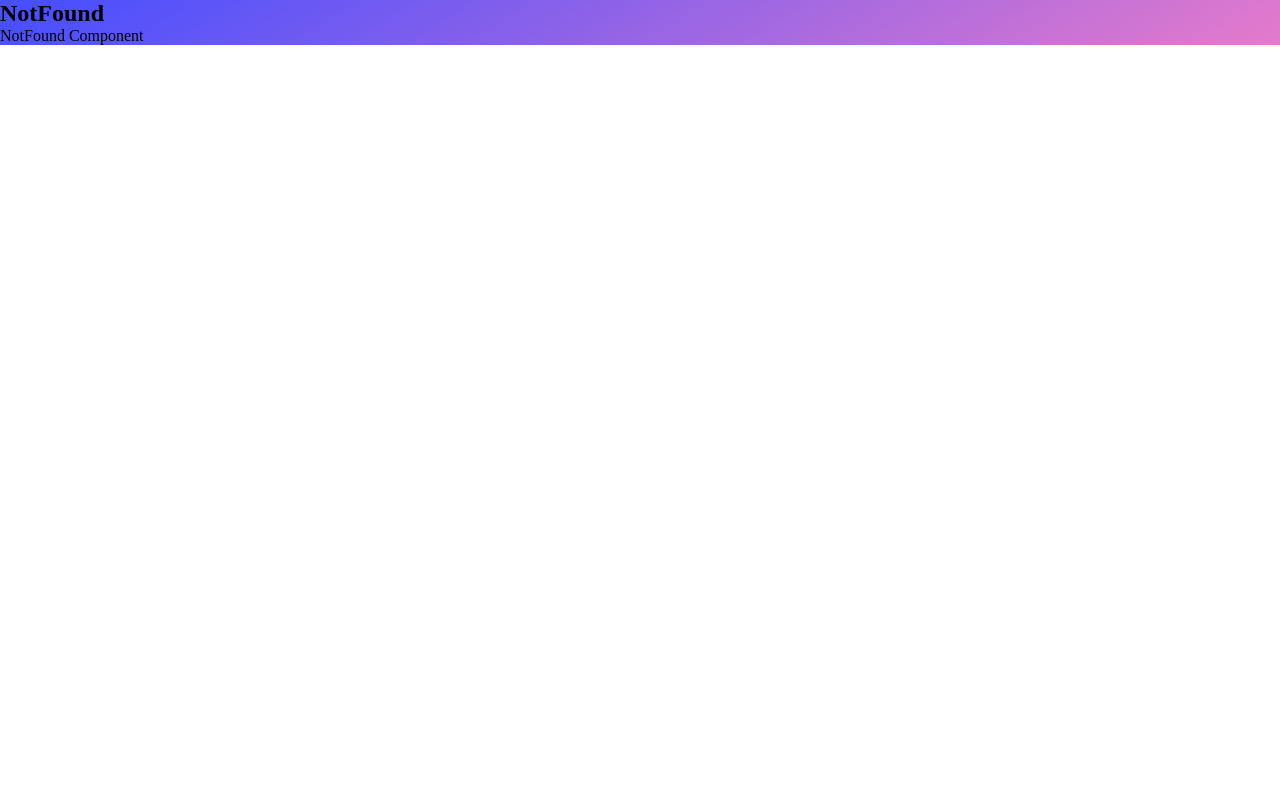
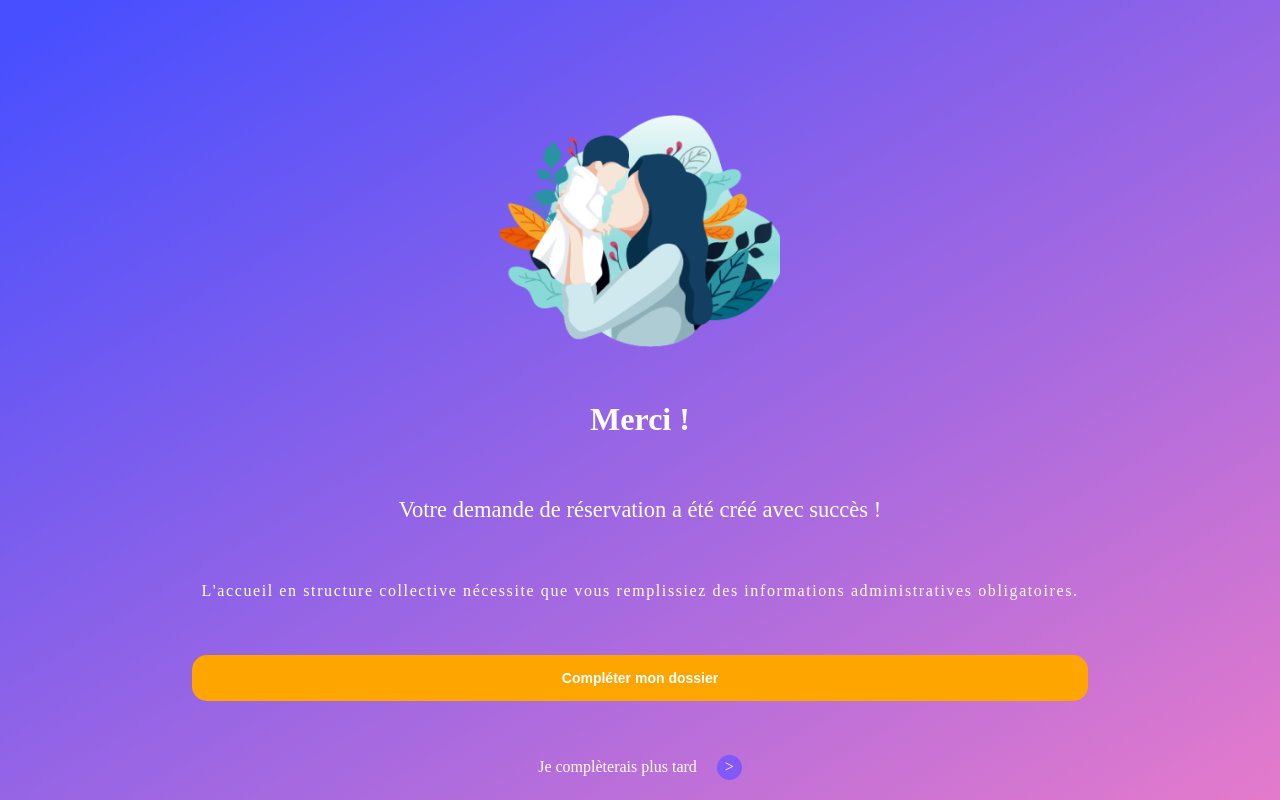
Before and after one commit to WildCodeSchool-2023-09/JS-RemoteFR-jurascripts-P3-Babyplace, a React (Vite) app in the folder frontend/: page /reservation/creation in a window 1280 px wide. Built offline with nearby package versions, Linux system fonts and the light colour scheme.

Commit message:
I created the next component for reservation and his CSS

```diff
--- a/frontend/src/components/parents/Reservation.jsx
+++ b/frontend/src/components/parents/Reservation.jsx
@@ -7,13 +7,21 @@ function Reservation() {
       <img src={logo} alt="a logo of website" />
       <h1> Demande réservation</h1>
       <form action="submit">
-        <input type="text" placeholder="Nom" />
-        <input type="text" placeholder="Prénom" />
-        <input type="text" name="" id="" placeholder="Prénom de l'enfant" />
-        <input type="text" placeholder="Email" />
-        <input type="text" placeholder="Adresse,CP,Ville" />
-        <input type="number" name="" id="" placeholder="Téléphone mobile" />
-        <button type="submit">Créer dossier réservation</button>
+        <input type="text" name="lastname" placeholder="Nom" />
+        <input type="text" name="firstname" placeholder="Prénom" />
+        <input
+          type="text"
+          name="nameOfChildren"
+          placeholder="Prénom de l'enfant"
+        />
+        <input type="text" name="email" placeholder="Email" />
+        <input type="text" name="adress" placeholder="Adresse,CP,Ville" />
+        <input
+          type="number"
+          name="phoneNumber"
+          placeholder="Téléphone mobile"
+        />
+        <button type="button">Créer dossier réservation</button>
       </form>
     </div>
   );
--- /dev/null
+++ b/frontend/src/components/parents/ReservationTunnel.jsx
@@ -0,0 +1,29 @@
+import { home, logo } from "../../assets";
+import "../../styles/reservation_tunnel.scss";
+
+function ReservationTunnel() {
+  return (
+    <div className="reservation_tunnel">
+      <img src={logo} alt="the logo of website" className="logo_website" />
+      <img
+        src={home}
+        alt="an avatar who represent mom and his child"
+        className="logo_reservation"
+      />
+      <h1>Merci !</h1>
+      <h2>Votre demande de réservation a été créé avec succès !</h2>
+      <p>
+        L'accueil en structure collective nécessite que vous remplissiez des
+        informations administratives obligatoires.
+      </p>
+      <button type="button">Compléter mon dossier</button>
+
+      <div className="later_text">
+        <a href="/NotFound">Je complèterais plus tard </a>
+        <span>&gt;</span>
+      </div>
+    </div>
+  );
+}
+
+export default ReservationTunnel;
--- a/frontend/src/main.jsx
+++ b/frontend/src/main.jsx
@@ -6,6 +6,7 @@ import App from "./App";
 import NotFound from "./pages/NotFound";
 import StructureConnexion from "./pages/structure/StructureConnexion";
 import Reservation from "./components/parents/Reservation";
+import ReservationTunnel from "./components/parents/ReservationTunnel";
 
 ReactDOM.createRoot(document.getElementById("root")).render(
   <React.StrictMode>
@@ -14,6 +15,7 @@ ReactDOM.createRoot(document.getElementById("root")).render(
         <Route path="/" element={<App />} />
         <Route path="/pro/connexion" element={<StructureConnexion />} />
         <Route path="/reservation" element={<Reservation />} />
+        <Route path="/reservation/creation" element={<ReservationTunnel />} />
         <Route path="*" element={<NotFound />} />
       </Routes>
     </Router>
--- /dev/null
+++ b/frontend/src/styles/reservation_tunnel.scss
@@ -0,0 +1,64 @@
+.reservation_tunnel {
+  min-height: 100svh;
+  display: flex;
+  flex-direction: column;
+  align-items: center;
+  justify-content: space-between;
+  color: white;
+  margin: 0 auto;
+  .logo_website {
+    width: 60px;
+    height: 40px;
+    padding: 2%;
+    margin-top: 10px;
+  }
+  .logo_reservation {
+    width: 280px;
+  }
+  h2 {
+    padding: 5px;
+    font-size: 22.5px;
+    text-align: center;
+    font-weight: 200;
+  }
+  p {
+    padding: 0 50px;
+    font-style: normal;
+    letter-spacing: 0.1em;
+  }
+  button {
+    width: 70%;
+    background-color: orange;
+    font-size: 14px;
+    font-weight: 600;
+    border-style: none;
+    color: white;
+    padding: 15px;
+    border-radius: 15px;
+    text-align: center;
+  }
+  .later_text {
+    display: flex;
+    margin-bottom: 20px;
+    justify-content: center;
+    align-items: center;
+    cursor: pointer;
+    a {
+      padding-right: 20px;
+      text-decoration: none;
+      color: white;
+      &:hover {
+        text-decoration: underline;
+      }
+    }
+    span {
+      display: flex;
+      justify-content: center;
+      align-items: center;
+      width: 25px;
+      height: 25px;
+      background-color: rgb(130, 88, 249);
+      border-radius: 9999px;
+    }
+  }
+}
```
